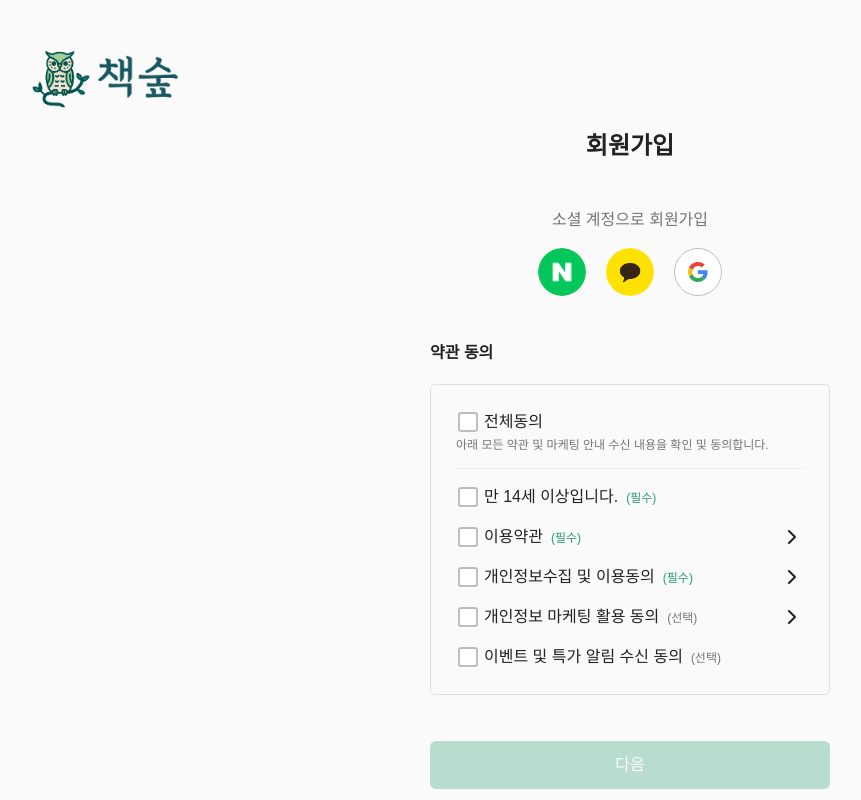
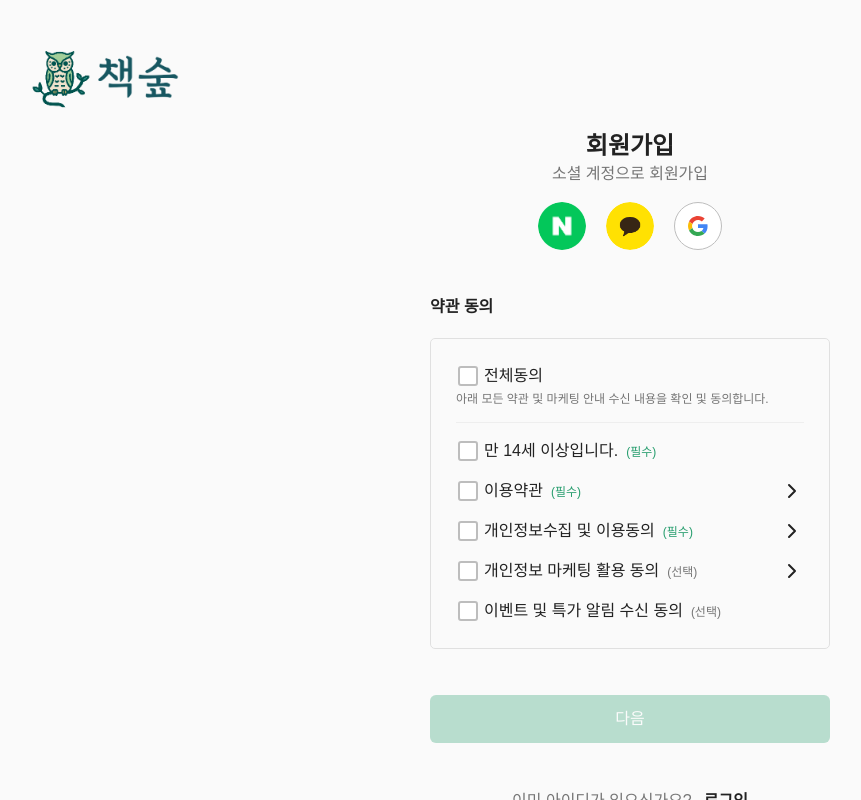
Before and after one commit to juny-0429/book-forest, a Next.js app: page /signup in a window 1280 px wide. Shown: the whole page, without its empty margins (10-871 px from the left). Built offline with nearby package versions, Linux system fonts and the light colour scheme; no server answers.

Commit message:
refactor: SignupHero 컴포넌트 분리

```diff
--- /dev/null
+++ b/src/app/(auth)/signup/_components/SignupHero.tsx
@@ -0,0 +1,19 @@
+import Link from 'next/link';
+import Image from 'next/image';
+import { appRoutes } from 'src/routes/appRoutes';
+import KoLogo from '@/assets/images/logos/ko-logo.png';
+import SnsLoginButtons from './SnsLoginButtons';
+
+export default function SignupHero() {
+  return (
+    <div className='mb-[46px]'>
+      <Link href={appRoutes.home}>
+        <Image src={KoLogo} width={150} alt='logo image' className='fixed top-10 left-10' />
+      </Link>
+      <div className='flex flex-col items-center gpa-[46px]'>
+        <h1 className='text-title-24b text-ui-text-title'>회원가입</h1>
+        <SnsLoginButtons />
+      </div>
+    </div>
+  );
+}
--- a/src/app/(auth)/signup/_components/TermsAgreement/TermsAgreement.tsx
+++ b/src/app/(auth)/signup/_components/TermsAgreement/TermsAgreement.tsx
@@ -1,13 +1,11 @@
 'use client';
 
-import React from 'react';
 import Link from 'next/link';
 import { FieldErrors, UseFormRegister, UseFormSetValue, UseFormWatch } from 'react-hook-form';
 import Button from 'src/components/Button/Button';
 import CheckBox from 'src/components/CheckBox/CheckBox';
 import { appRoutes } from 'src/routes/appRoutes';
 import { SignupSchema } from '../../_schemas/signup.schema';
-import SnsLoginButtons from '../SnsLoginButtons';
 import AgreementCheckBox from './AgreementCheckBox';
 
 interface TermsAgreementProps {
@@ -38,9 +36,6 @@ export default function TermsAgreement({ setStep, register, watch, setValue, err
 
   return (
     <section className='flex flex-col items-center gap-[46px]'>
-      <h1 className='text-title-24b text-ui-text-title'>회원가입</h1>
-      <SnsLoginButtons />
-
       <div>
         <h2 className='text-title-16b text-ui-text-title'>약관 동의</h2>
 
--- a/src/app/(auth)/signup/page.tsx
+++ b/src/app/(auth)/signup/page.tsx
@@ -1,16 +1,13 @@
 'use client';
 
 import React, { useState } from 'react';
-import Link from 'next/link';
-import Image from 'next/image';
 import { useForm } from 'react-hook-form';
 import { zodResolver } from '@hookform/resolvers/zod';
-import { appRoutes } from 'src/routes/appRoutes';
-import KoLogo from '@/assets/images/logos/ko-logo.png';
 import TermsAgreement from './_components/TermsAgreement/TermsAgreement';
 import UserInformationForm from './_components/UserInformationForm';
 import { signupSchema, SignupSchema } from './_schemas/signup.schema';
 import { useSignup } from './_hooks/react-query/useSignup';
+import SignupHero from './_components/SignupHero';
 
 export default function SignUpPage() {
   const [step, setStep] = useState(1);
@@ -20,29 +17,22 @@ export default function SignUpPage() {
     handleSubmit,
     watch,
     setValue,
-    formState: { errors, isValid },
+    formState: { errors },
   } = useForm<SignupSchema>({
     resolver: zodResolver(signupSchema),
     mode: 'onSubmit',
   });
 
-  const { mutateAsync, isError, error } = useSignup();
+  const { mutateAsync: signupAsync, isError, error } = useSignup();
 
   const onSubmit = async (data: SignupSchema) => {
-    try {
-      const result = await mutateAsync(data);
-    } catch (error) {
-      console.error('회원가입 오류:', error);
-    }
+    await signupAsync(data);
   };
 
   return (
     <div className='flex justify-center items-center w-full py-[130px]'>
       <form onSubmit={handleSubmit(onSubmit)}>
-        <Link href={appRoutes.home}>
-          <Image src={KoLogo} width={150} alt='logo image' className='fixed top-10 left-10' />
-        </Link>
-
+        <SignupHero />
         {step === 1 && <TermsAgreement setStep={setStep} register={register} watch={watch} setValue={setValue} errors={errors} />}
         {step === 2 && <UserInformationForm register={register} errors={errors} watch={watch} />}
       </form>
```
